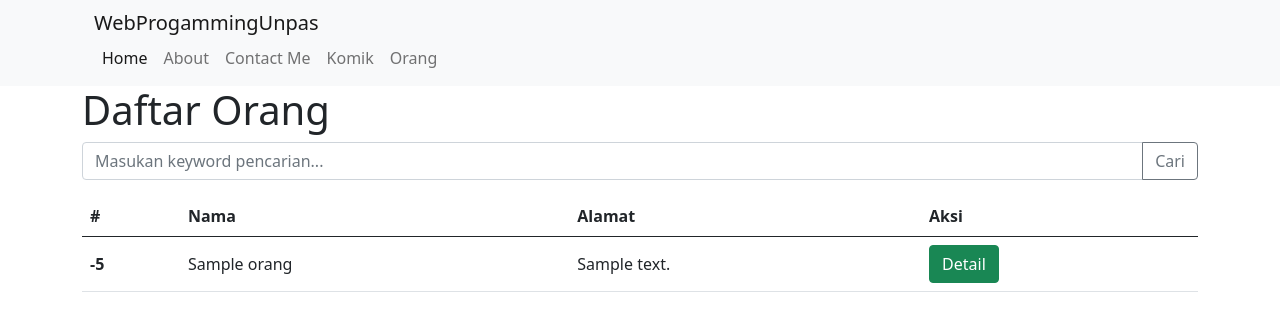
After one commit to Budi721/wpu-code-igniter, a CodeIgniter 4 app: template app/Views/orang/index.php in a window 1280 px wide. The commit adds this page. Shown: the top 331 px of the page. Run offline with PHP 8.4 and a stand-in for CodeIgniter, Linux system fonts and the light colour scheme; the template is opened without the code that fills it: most values are stand-ins (such as "Sample title", 1, 10 or a date in 2020); data that the repository does not hold is empty; some libraries are stand-ins or nearby versions.

Commit message:
Menambahkan pagination dan searching

```diff
--- a/app/Config/Pager.php
+++ b/app/Config/Pager.php
@@ -24,6 +24,7 @@ class Pager extends BaseConfig
 		'default_full'   => 'CodeIgniter\Pager\Views\default_full',
 		'default_simple' => 'CodeIgniter\Pager\Views\default_simple',
 		'default_head'   => 'CodeIgniter\Pager\Views\default_head',
+        'orang_pagination' => 'App\Views\Pagers\orang_pagination'
 	];
 
 	/**
--- a/app/Views/layout/navbar.php
+++ b/app/Views/layout/navbar.php
@@ -12,6 +12,7 @@
                     <a class="nav-link" href="/pages/about">About</a>
                     <a class="nav-link" href="/pages/contact">Contact Me</a>
                     <a class="nav-link" href="/komik">Komik</a>
+                    <a class="nav-link" href="/orang">Orang</a>
                 </div>
             </div>
         </div>
--- /dev/null
+++ b/app/Views/orang/index.php
@@ -0,0 +1,47 @@
+<?php echo $this->extend('layout/template'); ?>
+
+<?php echo $this->section('content'); ?>
+
+<div class="container">
+    <div class="row">
+        <div class="col">
+            <h1>Daftar Orang</h1>
+            <form action="" method="post">
+                <div class="input-group mb-3">
+                    <input type="text" class="form-control" placeholder="Masukan keyword pencarian..." name="keyword">
+                    <button class="btn btn-outline-secondary" type="submit" name="submit">Cari</button>
+                </div>
+            </form>
+
+        </div>
+    </div>
+
+    <div class="row">
+        <div class="col">
+            <table class="table">
+                <thead>
+                <tr>
+                    <th scope="col">#</th>
+                    <th scope="col">Nama</th>
+                    <th scope="col">Alamat</th>
+                    <th scope="col">Aksi</th>
+                </tr>
+                </thead>
+                <?php $i = 1 + (6 * ($currentPage - 1));?>
+                <?php foreach ($orang as $k): ?>
+                <tbody>
+                <tr>
+                    <th scope="row"><?php echo $i++; ?></th>
+                    <td><?php echo $k['nama']; ?></td>
+                    <td><?php echo $k['alamat']; ?></td>
+                    <td><a class="btn btn-success">Detail</a></td>
+                </tr>
+                <?php endforeach; ?>
+                </tbody>
+            </table>
+            <?php echo $pager->links('orang', 'orang_pagination'); ?>
+        </div>
+    </div>
+</div>
+
+<?php echo $this->endSection('content'); ?>
```
Also changed, not shown: app/Controllers/Orang.php (added, +39 -0 lines), app/Models/OrangModel.php (added, +17 -0 lines), app/Views/pagers/orang_pagination.php (added, +39 -0 lines).
